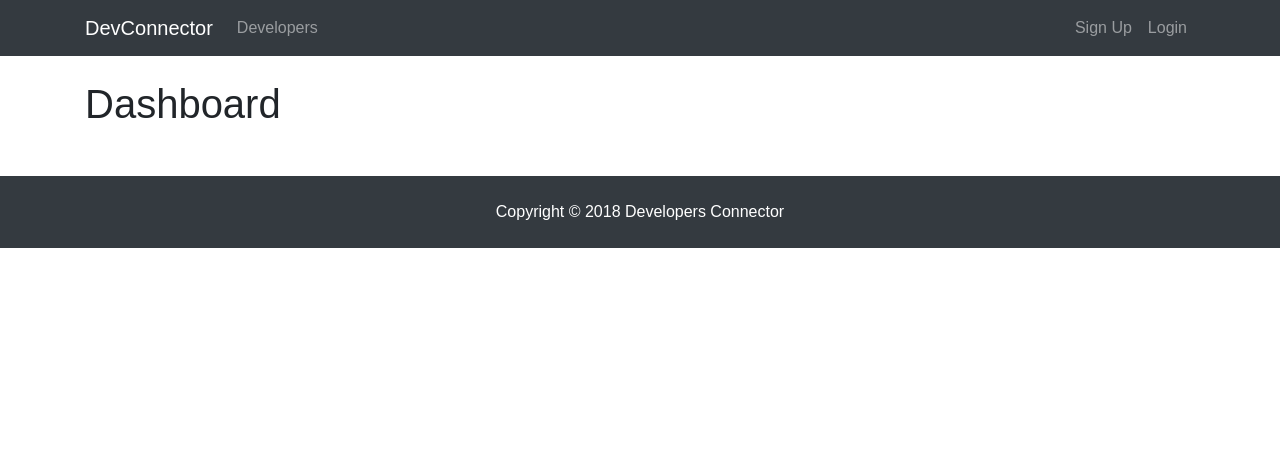
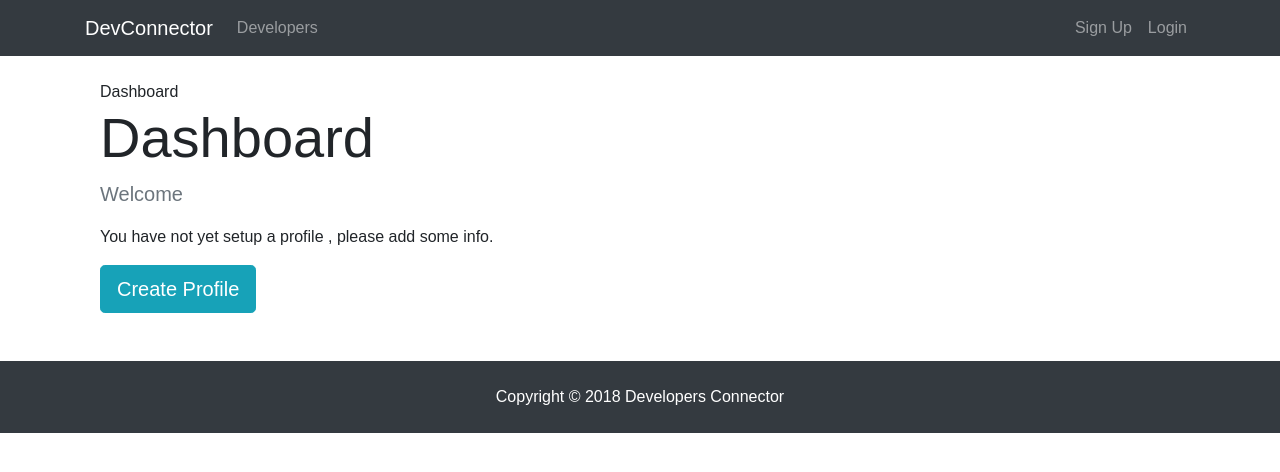
Before and after one commit to Dxtobi/Bee-social, a React (Create React App) app in the folder client/: page /dashboard in a window 1280 px wide. Shown: the top 472 px of the page. Built offline with nearby package versions, Linux system fonts and the light colour scheme; no server answers.

Commit message:
Spinner component implementation

```diff
--- /dev/null
+++ b/client/src/components/common/Spinner.js
@@ -0,0 +1,13 @@
+import React from 'react';
+import spinner from './spinner.gif';
+
+export default () => {
+  return (
+    <div>
+      <img
+        src={ spinner }
+        style={ { width: '200px', margin: 'auto', display: 'block' } }
+        alt="Loading..."/>
+    </div>
+  )
+}
--- a/client/src/components/dashboard/Dashboard.js
+++ b/client/src/components/dashboard/Dashboard.js
@@ -1,7 +1,9 @@
 import React, { Component } from 'react';
-//import PropTypes from 'prop-types';
+import { Link } from 'react-router-dom';
+import PropTypes from 'prop-types';
 import { connect } from 'react-redux';
 import { getCurrentProfile } from '../../actions/profileActions';
+import Spinner from '../common/Spinner';
 
 class Dashboard extends Component {
 
@@ -10,10 +12,55 @@
   }
 
   render() {
+
+    const { user } = this.props.auth;
+    const { profile, loading } = this.props.profile;
+
+    let dashboardContent;
+
+    if( profile === null || loading  ) {
+        dashboardContent = <Spinner/>
+    } else {
+        // Check if logged in user has profile data
+        if( Object.keys( profile ).length > 0 ){
+          dashboardContent =  <h4>TODO: DISPLAY PROFILE</h4>
+        } else {
+          dashboardContent = (
+            <div>
+              <p className="lead text-muted">Welcome { user.name }</p>
+              <p>You have not yet setup a profile , please add some info.</p>
+              <Link to="/create-profile" className="btn btn-lg btn-info">
+                Create Profile
+              </Link>
+            </div>
+          )
+        }
+    }
+
     return(
-      <div><h1>Dashboard</h1></div>
+      <div className="dashboard">
+        <div className="container">Dashboard
+          <div className="row">
+            <div className="col-md-12">
+              <h1 className="display-4">Dashboard</h1>
+              { dashboardContent }
+            </div>
+          </div>
+        </div>
+      </div>
     )
   }
 }
 
-export default connect( null, { getCurrentProfile } )( Dashboard );
+Dashboard.propTypes = {
+    getCurrentProfile: PropTypes.func.isRequired,
+    auth: PropTypes.object.isRequired,
+    profile: PropTypes.object.isRequired
+};
+
+const mapStateToProps = state => ({
+  profile: state.profile,
+  auth: state.auth
+})
+
+export default connect( mapStateToProps, { getCurrentProfile } )( Dashboard );
```
Also changed, not shown: client/src/components/common/spinner.gif (added).
